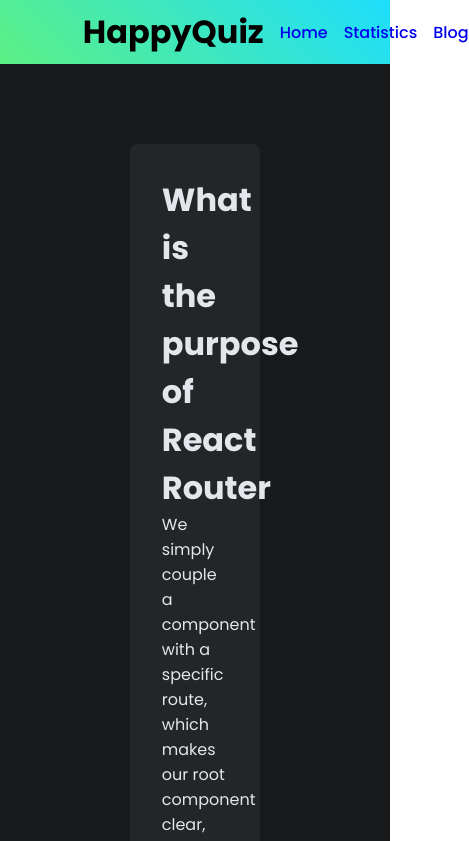
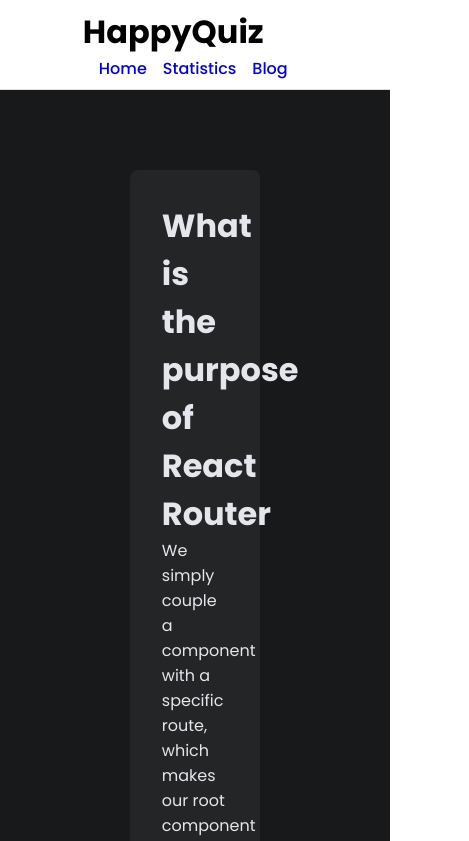
Before and after one commit to Md-FarhadHossain/HappyQuiz, a React (Create React App) app: page /blog in a window 390 px wide. Shown: the top 841 px of the page, 469 px wide, since content can reach past the window. Built offline with nearby package versions, Linux system fonts and the light colour scheme.

Commit message:
quiz seciton responsive done

```diff
--- a/src/App.css
+++ b/src/App.css
@@ -26,4 +26,5 @@
   border-radius: 1.5rem;
   outline: none;
   border: 3px solid #d6d3ff;
+  cursor: pointer;
 }
--- /dev/null
+++ b/src/components/Home/HeroSection/HeroSection.css
@@ -0,0 +1,8 @@
+@media screen and (max-width: 768px) {
+    .hero-description p{
+        display: none;
+    }
+    .hero-description h1 {
+        font-size: 2rem !important;
+      }
+}
--- a/src/components/Home/HeroSection/HeroSection.jsx
+++ b/src/components/Home/HeroSection/HeroSection.jsx
@@ -1,4 +1,5 @@
 import React from 'react'
+import './HeroSection.css'
 
 const HeroSection = () => {
   return (
--- a/src/components/Home/QuizSection/QuizTopic/QuizTopic.css
+++ b/src/components/Home/QuizSection/QuizTopic/QuizTopic.css
@@ -1,5 +1,5 @@
 .quiz__topic img {
-    width: 280px;
+    width: 100%;
     background: #282828;
     border-radius: 0.5em;
 }
--- a/src/components/Navbar/Navbar.css
+++ b/src/components/Navbar/Navbar.css
@@ -18,6 +18,12 @@
     font-weight: 700;
 }
 .navbar_content {
-    background: linear-gradient(45deg, #5cf084, #1edefd);
     padding: 0.5rem;
+    border-bottom: 1px solid #ddd;
 }
+
+@media screen and (max-width: 768px) {
+    .navbar {
+        flex-wrap: wrap;
+    }
+}
--- a/src/components/QuizQuestion/QuizQuestion.css
+++ b/src/components/QuizQuestion/QuizQuestion.css
@@ -25,3 +25,9 @@
   align-items: center;
   margin: 1rem 0;
 }
+
+@media screen and (max-width: 768px) {
+  .quizes__content {
+    width: 95% !important;
+  }
+}
```
